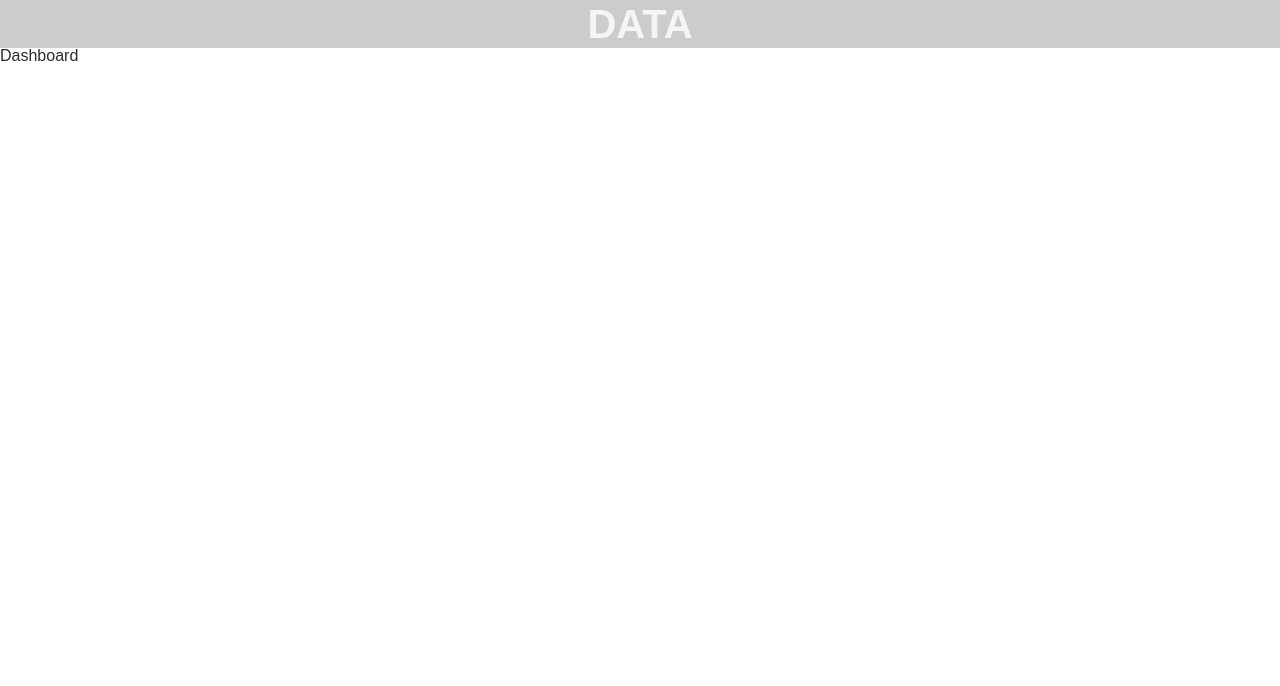
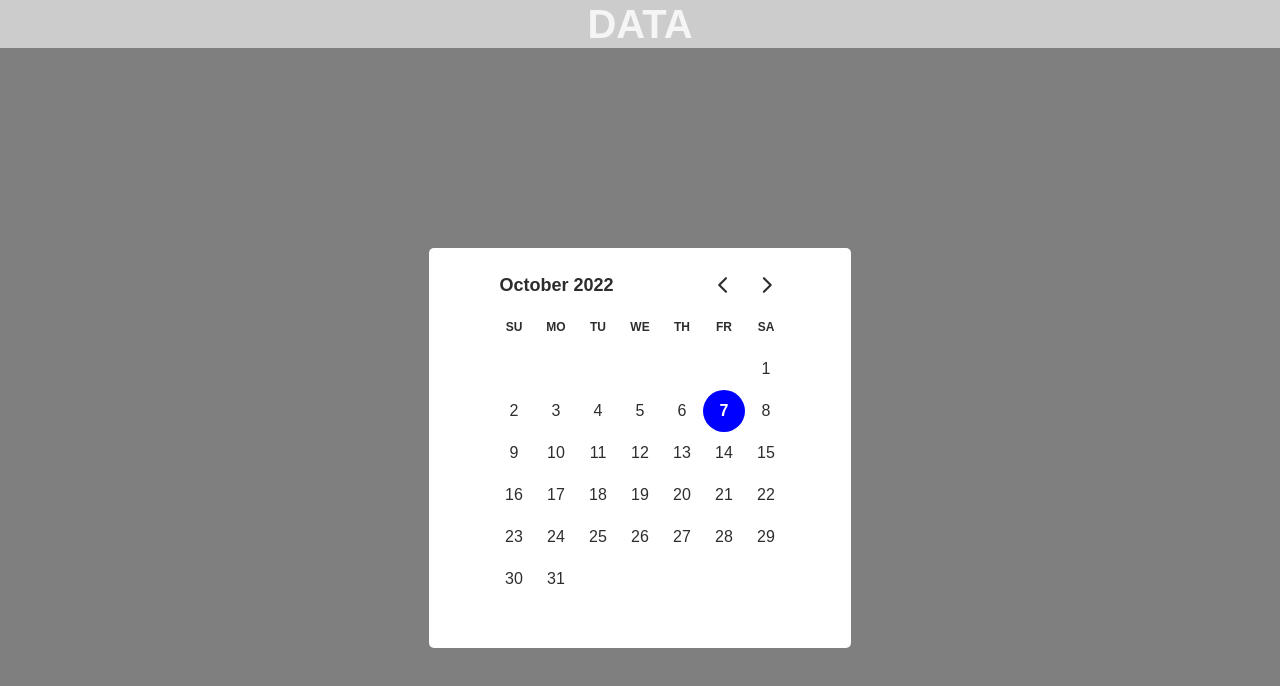
Before and after one commit to minuk3508/data_management_program, a React (Create React App) app: page /dashboard in a window 1280 px wide. Shown: the top 686 px of the page. Built offline with nearby package versions, Linux system fonts and the light colour scheme.

Commit message:
ADD:Calendar UI구현

```diff
--- a/package.json
+++ b/package.json
@@ -11,7 +11,9 @@
     "@types/react": "^18.0.21",
     "@types/react-dom": "^18.0.6",
     "axios": "^1.1.0",
+    "date-fns": "^2.29.3",
     "react": "^18.2.0",
+    "react-day-picker": "^8.3.1",
     "react-dom": "^18.2.0",
     "react-router-dom": "^6.4.2",
     "react-scripts": "5.0.1",
--- /dev/null
+++ b/src/pages/Calender.tsx
@@ -0,0 +1,56 @@
+import { useState } from "react";
+import { DayPicker } from "react-day-picker";
+import "react-day-picker/dist/style.css";
+import styled from "styled-components";
+
+export function Calender() {
+  const today = new Date();
+  const [selectedDay, setSelectedDay] = useState<Date | undefined>(today);
+
+  // const date = selectedDay.toLocaleString("sv") as string;
+
+  let date: string = "";
+  if (selectedDay) date = selectedDay.toLocaleString("sv") as string;
+  console.log(date);
+
+  return (
+    <CalenderWrap>
+      <DayPickerWrap>
+        <DayPicker
+          mode="single"
+          selected={selectedDay}
+          onSelect={setSelectedDay}
+        />
+      </DayPickerWrap>
+    </CalenderWrap>
+  );
+}
+const CalenderWrap = styled.div`
+  display: flex;
+  align-items: center;
+  justify-content: center;
+  width: 100%;
+  height: 100vh;
+  background-color: rgba(0, 0, 0, 0.5);
+`;
+const DayPickerWrap = styled.div`
+  display: flex;
+  justify-content: center;
+  width: 33%;
+  height: 50%;
+  background-color: #ffff;
+  border-radius: 5px;
+  &&& {
+    .rdp {
+      --rdp-cell-size: 42px;
+      --rdp-accent-color: #0000ff;
+      --rdp-background-color: #e7edff;
+      --rdp-accent-color-dark: #3003e1;
+      --rdp-background-color-dark: #180270;
+      --rdp-outline: 2px solid var(--rdp-accent-color); /* Outline border for focused elements */
+      --rdp-outline-selected: 3px solid var(--rdp-accent-color); /* Outline border for focused _and_ selected elements */
+
+      margin: 1em;
+    }
+  }
+`;
--- a/src/pages/DashboardPage.tsx
+++ b/src/pages/DashboardPage.tsx
@@ -1,5 +1,10 @@
 import { Template } from "Template/Template";
+import { Calender } from "./Calender";
 
 export function DashboardPage() {
-  return <Template>Dashboard</Template>;
+  return (
+    <Template>
+      <Calender />
+    </Template>
+  );
 }
```
Also changed, not shown: 1 other file (tests, documents, lock files or other folders).
